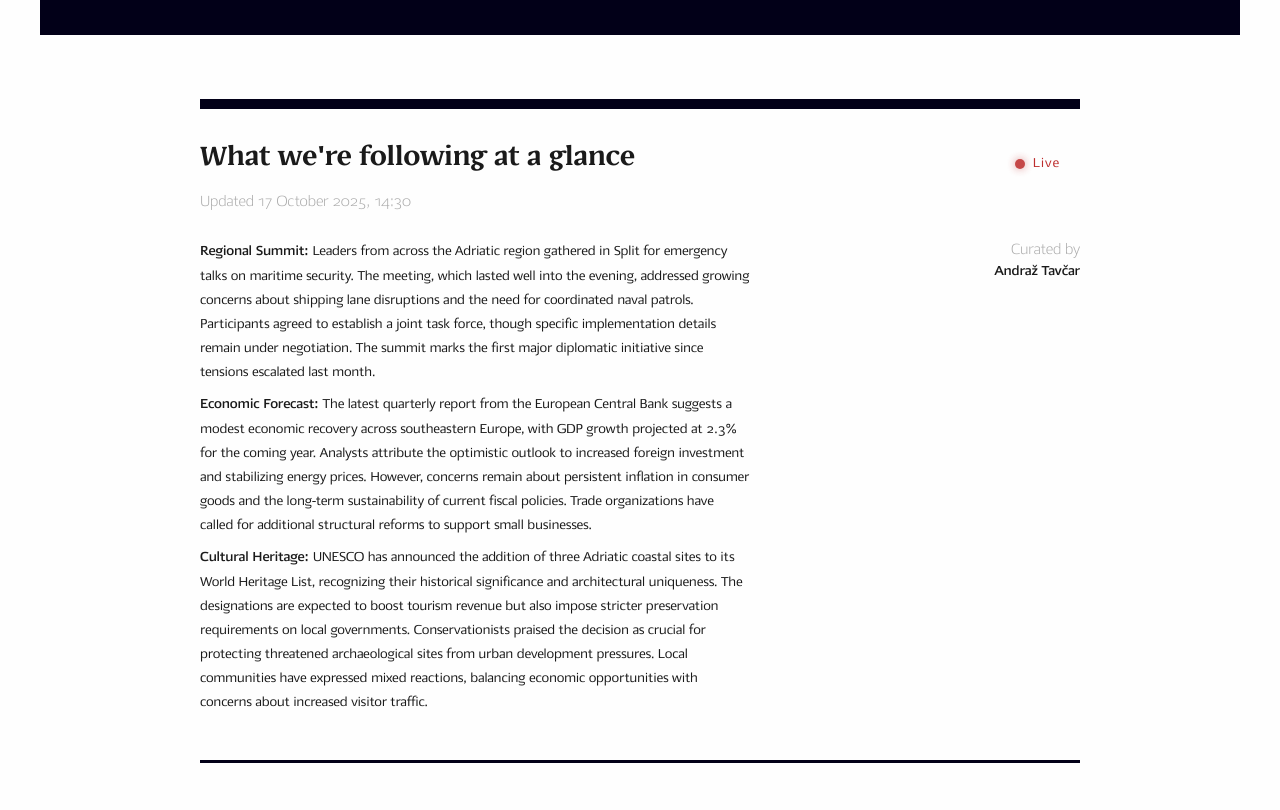
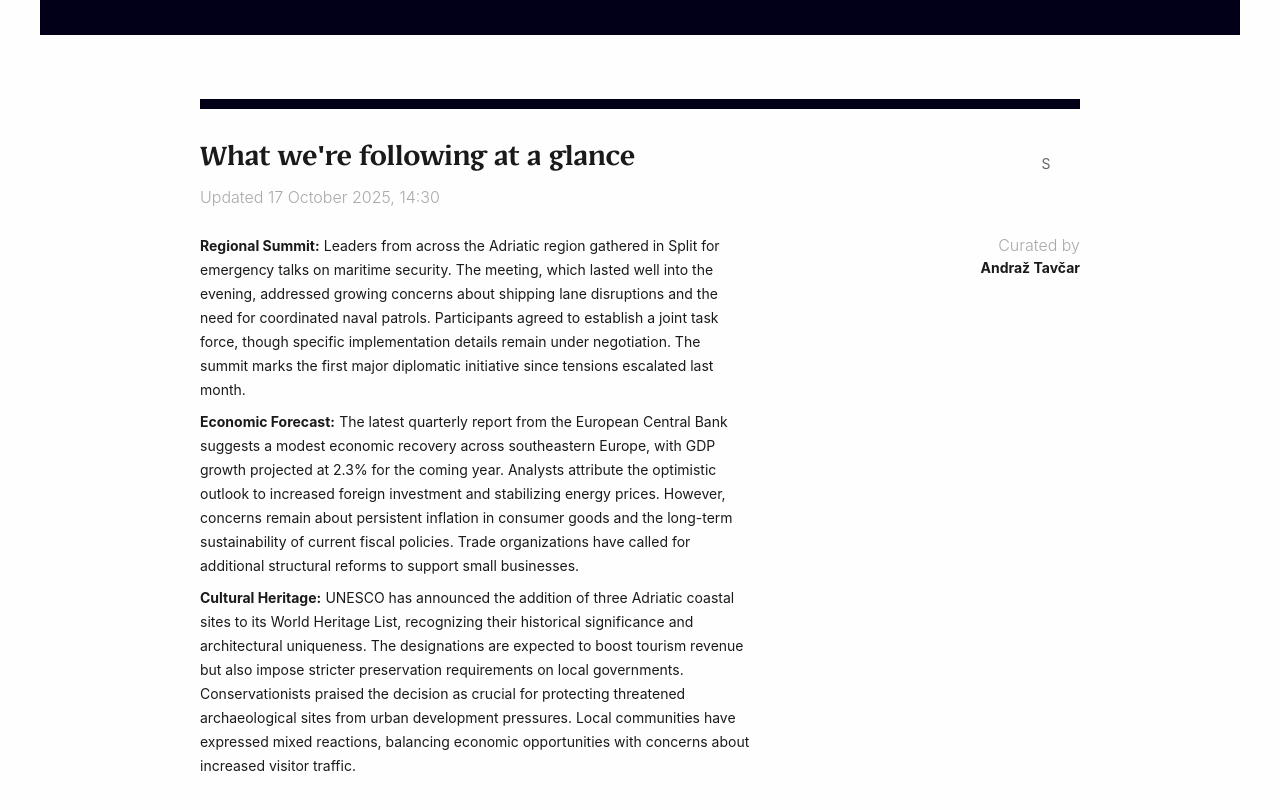
Before and after one commit to tramci/adriatic-website, a Jekyll site: the page built from index.html, in a window 1280 px wide and 1400 px high, scrolled down 1919 px, cut to the strip 103-926 px from the top of the window. Shown: the top 810 px of the strip. Built offline with Jekyll 4.4.1, drawn with Linux system fonts in a browser that asks for light colours; the list of posts is cut into pages by our own code.

Commit message:
Refactor article links and enhance live status indicator; add current issue callout

```diff
--- /dev/null
+++ b/_data/current_issue.yml
@@ -0,0 +1,3 @@
+title: "Our 2026 issue"
+image: "/assets/images/covers/2026-issue.svg"
+link: "/issues/2026/"
--- a/_layouts/home.html
+++ b/_layouts/home.html
@@ -44,23 +44,23 @@
     {% assign recent_posts = site.posts | where_exp: "post", "post.url != featured_post.url" %}
     {% for post in recent_posts limit: 2 %}
       <article class="article-item">
-        <a href="{{ post.url | relative_url }}" class="article-link">
+        <a href="{{ post.url | relative_url }}" class="article-image-link">
           {% if post.image %}
             <img src="{{ post.image | relative_url }}" alt="{{ post.title }}" class="article-thumbnail">
           {% else %}
             <img src="https://images.unsplash.com/photo-{{ forloop.index | plus: 1541872705 }}?w=240&h=120&fit=crop" alt="{{ post.title }}" class="article-thumbnail">
           {% endif %}
+        </a>
         <div class="article-content">
           <span class="category-tag {{ post.category }}">
             {% if post.category_display %}{{ post.category_display }}{% else %}{{ post.category }}{% endif %}
           </span>
-            <h3>{{ post.title }}</h3>
+          <h3><a href="{{ post.url | relative_url }}" class="article-title-link">{{ post.title }}</a></h3>
           <p class="article-excerpt">{{ post.excerpt | strip_html }}</p>
           {% if post.author %}
             <div class="article-author">{{ post.author }}</div>
           {% endif %}
         </div>
-        </a>
       </article>
     {% endfor %}
   </div>
@@ -93,9 +93,61 @@
       </div>
 
       <div class="newswire-live-indicator">
-        <span class="live-dot-glow"></span>
-        <span class="live-text">Live</span>
+        <span class="live-status-text"></span><span class="live-cursor">█</span>
       </div>
+
+      <script>
+        (function() {
+          const activities = [
+            "Brewing coffee",
+            "Monitoring feeds",
+            "Fact-checking",
+            "On the phone",
+            "Watching Brussels",
+            "Filing copy",
+            "Swimming",
+            "Brainstorming",
+            "Vibing",
+            "Catching a lil' motion",
+            "Out for lunch",
+            "At the kiosk",
+            "On assignment",
+            "Meeting contacts"
+          ];
+
+          const statusEl = document.querySelector('.live-status-text');
+          let currentIndex = Math.floor(Math.random() * activities.length);
+          let charIndex = 0;
+          let currentText = '';
+          let isTyping = true;
+
+          function getNextActivity() {
+            currentText = activities[currentIndex] + '...';
+            currentIndex = (currentIndex + 1) % activities.length;
+            charIndex = 0;
+            isTyping = true;
+          }
+
+          function tick() {
+            if (isTyping) {
+              if (charIndex < currentText.length) {
+                statusEl.textContent = currentText.slice(0, charIndex + 1);
+                charIndex++;
+                setTimeout(tick, 50);
+              } else {
+                isTyping = false;
+                setTimeout(tick, 2000);
+              }
+            } else {
+              getNextActivity();
+              tick();
+            }
+          }
+
+          getNextActivity();
+          tick();
+        })();
+      </script>
     </div>
 
     <div class="newswire-content">
@@ -121,23 +173,23 @@
   <div class="articles-grid">
     {% for post in recent_posts offset: 2 limit: 4 %}
       <article class="article-item">
-        <a href="{{ post.url | relative_url }}" class="article-link">
+        <a href="{{ post.url | relative_url }}" class="article-image-link">
           {% if post.image %}
             <img src="{{ post.image | relative_url }}" alt="{{ post.title }}" class="article-thumbnail">
           {% else %}
             <img src="https://images.unsplash.com/photo-{{ forloop.index | plus: 1541872705 }}?w=240&h=120&fit=crop" alt="{{ post.title }}" class="article-thumbnail">
           {% endif %}
+        </a>
         <div class="article-content">
           <span class="category-tag {{ post.category }}">
             {% if post.category_display %}{{ post.category_display }}{% else %}{{ post.category }}{% endif %}
           </span>
-            <h3>{{ post.title }}</h3>
+          <h3><a href="{{ post.url | relative_url }}" class="article-title-link">{{ post.title }}</a></h3>
           <p class="article-excerpt">{{ post.excerpt | strip_html }}</p>
           {% if post.author %}
             <div class="article-author">{{ post.author }}</div>
           {% endif %}
         </div>
-        </a>
       </article>
     {% endfor %}
   </div>
--- a/assets/css/main.css
+++ b/assets/css/main.css
@@ -49,96 +49,6 @@
   font-display: swap;
 }
 
-/* Saj JY - Full family */
-@font-face {
-  font-family: 'Saj JY';
-  src: url('/azt/assets/fonts/SajJY-UltraThin.woff2') format('woff2'),
-       url('/azt/assets/fonts/SajJY-UltraThin.woff') format('woff');
-  font-weight: 100;
-  font-style: normal;
-  font-display: swap;
-}
-
-@font-face {
-  font-family: 'Saj JY';
-  src: url('/azt/assets/fonts/SajJY-UltraThinItalic.woff2') format('woff2'),
-       url('/azt/assets/fonts/SajJY-UltraThinItalic.woff') format('woff');
-  font-weight: 100;
-  font-style: italic;
-  font-display: swap;
-}
-
-@font-face {
-  font-family: 'Saj JY';
-  src: url('/azt/assets/fonts/SajJY-Light.woff2') format('woff2'),
-       url('/azt/assets/fonts/SajJY-Light.woff') format('woff');
-  font-weight: 300;
-  font-style: normal;
-  font-display: swap;
-}
-
-@font-face {
-  font-family: 'Saj JY';
-  src: url('/azt/assets/fonts/SajJY-LightItalic.woff2') format('woff2'),
-       url('/azt/assets/fonts/SajJY-LightItalic.woff') format('woff');
-  font-weight: 300;
-  font-style: italic;
-  font-display: swap;
-}
-
-@font-face {
-  font-family: 'Saj JY';
-  src: url('/azt/assets/fonts/SajJY.woff2') format('woff2'),
-       url('/azt/assets/fonts/SajJY.woff') format('woff');
-  font-weight: 400;
-  font-style: normal;
-  font-display: swap;
-}
-
-@font-face {
-  font-family: 'Saj JY';
-  src: url('/azt/assets/fonts/SajJY-Italic.woff2') format('woff2'),
-       url('/azt/assets/fonts/SajJY-Italic.woff') format('woff');
-  font-weight: 400;
-  font-style: italic;
-  font-display: swap;
-}
-
-@font-face {
-  font-family: 'Saj JY';
-  src: url('/azt/assets/fonts/SajJY-Bold.woff2') format('woff2'),
-       url('/azt/assets/fonts/SajJY-Bold.woff') format('woff');
-  font-weight: 700;
-  font-style: normal;
-  font-display: swap;
-}
-
-@font-face {
-  font-family: 'Saj JY';
-  src: url('/azt/assets/fonts/SajJY-BoldItalic.woff2') format('woff2'),
-       url('/azt/assets/fonts/SajJY-BoldItalic.woff') format('woff');
-  font-weight: 700;
-  font-style: italic;
-  font-display: swap;
-}
-
-@font-face {
-  font-family: 'Saj JY';
-  src: url('/azt/assets/fonts/SajJY-ExtraBold.woff2') format('woff2'),
-       url('/azt/assets/fonts/SajJY-ExtraBold.woff') format('woff');
-  font-weight: 800;
-  font-style: normal;
-  font-display: swap;
-}
-
-@font-face {
-  font-family: 'Saj JY';
-  src: url('/azt/assets/fonts/SajJY-ExtraBoldItalic.woff2') format('woff2'),
-       url('/azt/assets/fonts/SajJY-ExtraBoldItalic.woff') format('woff');
-  font-weight: 800;
-  font-style: italic;
-  font-display: swap;
-}
 
 /* Maca Light */
 @font-face {
@@ -702,14 +612,27 @@
   border-bottom: none;
 }
 
-.article-link {
+.article-item {
   display: grid;
   grid-template-columns: 420px 1fr;
   gap: var(--z-ds-space-m);
   width: 100%;
+  align-items: start;
+}
+
+.article-image-link {
+  display: block;
+}
+
+.article-title-link {
   color: inherit;
   text-decoration: none;
-  align-items: start;
+}
+
+.article-title-link:hover {
+  text-decoration: underline;
+  text-decoration-color: #bd2d2d;
+  text-underline-offset: 4px;
 }
 
 .article-thumbnail {
@@ -743,11 +666,6 @@
   position: relative;
 }
 
-.article-link:hover h3 {
-  text-decoration: underline;
-  text-decoration-color: #bd2d2d;
-  text-underline-offset: 4px;
-}
 
 /* Article Grid Excerpts */
 .article-excerpt {
@@ -764,8 +682,7 @@
   display: none !important;
 }
 
-.hero-link:hover,
-.article-link:hover {
+.hero-link:hover {
   cursor: pointer;
   background-color: transparent;
 }
@@ -947,47 +864,43 @@
 }
 
 .newswire-timestamp {
-  font-family: 'Saj JY', Arial, sans-serif;
+  font-family: 'Inter', -apple-system, BlinkMacSystemFont, 'Segoe UI', Roboto, sans-serif;
   font-size: var(--z-ds-fontsize-16);
   font-style: normal;
   color: #A9A9A9;
   font-weight: 300;
-  margin: 0;
-}
-
-/* Live indicator - blinking dot with glow */
-@keyframes blink-slow {
-  0%, 100% {
-    opacity: 1;
-  }
-  50% {
-    opacity: 0.3;
-  }
-}
-
+  margin: -0.25rem 0 0 0;
+}
+
+/* Live indicator - typewriter status text */
 .newswire-live-indicator {
   display: inline-flex;
   align-items: center;
-  gap: 0.5rem;
   margin: 20px;
 }
 
-.live-dot-glow {
-  width: 10px;
-  height: 10px;
-  background-color: #bd2d2d;
-  border-radius: 50%;
-  animation: blink-slow 2s ease-in-out infinite;
-  box-shadow: 0 0 8px rgba(189, 45, 45, 0.6);
-}
-
-.live-text {
-  font-family: 'Saj JY', Arial, sans-serif;
+.live-status-text {
+  font-family: 'Inter', -apple-system, BlinkMacSystemFont, 'Segoe UI', Roboto, sans-serif;
   font-size: 0.875rem;
   font-weight: 400;
-  letter-spacing: 1px;
+  color: #666;
+}
+
+@keyframes cursor-blink {
+  0%, 50% {
+    opacity: 1;
+  }
+  51%, 100% {
+    opacity: 0;
+  }
+}
+
+.live-cursor {
+  font-family: monospace;
+  font-size: 0.875rem;
   color: #bd2d2d;
-  text-transform: none;
+  animation: cursor-blink 1s step-end infinite;
+  margin-left: 1px;
 }
 
 .newswire-content {
@@ -1015,7 +928,7 @@
 }
 
 .newswire-topic {
-  font-family: 'Saj JY', Arial, sans-serif;
+  font-family: 'Inter', -apple-system, BlinkMacSystemFont, 'Segoe UI', Roboto, sans-serif;
   font-size: var(--z-ds-fontsize-14);
   font-weight: 700;
   color: var(--z-ds-color-text-100);
@@ -1023,7 +936,7 @@
 }
 
 .newswire-description {
-  font-family: 'Saj JY', Arial, sans-serif;
+  font-family: 'Inter', -apple-system, BlinkMacSystemFont, 'Segoe UI', Roboto, sans-serif;
   font-size: var(--z-ds-fontsize-14);
   font-weight: 400;
   color: var(--z-ds-color-text-100);
@@ -1039,7 +952,7 @@
 }
 
 .newswire-curator-label {
-  font-family: 'Saj JY', Arial, sans-serif;
+  font-family: 'Inter', -apple-system, BlinkMacSystemFont, 'Segoe UI', Roboto, sans-serif;
   font-weight: 300;
   font-style: normal;
   font-size: var(--z-ds-fontsize-16);
@@ -1047,7 +960,7 @@
 }
 
 .newswire-curator-name {
-  font-family: 'Saj JY', Arial, sans-serif;
+  font-family: 'Inter', -apple-system, BlinkMacSystemFont, 'Segoe UI', Roboto, sans-serif;
   font-size: var(--z-ds-fontsize-14);
   font-weight: 700;
   color: var(--z-ds-color-text-100);
@@ -1136,14 +1049,14 @@
 /* Post Author */
 .post-author-name {
   font-family: 'Adriatic22', Arial, sans-serif;
-  font-size: 1.5rem;
+  font-size: 1.75rem;
   color: var(--z-ds-color-text-100);
   margin-bottom: 0;
 }
 
 .by-text,
 .author-name {
-  font-weight: 700;
+  font-weight: 400;
 }
 
 .author-role {
@@ -1169,6 +1082,7 @@
 .post-image-caption {
   max-width: 750px;
   margin: var(--z-ds-space-s) auto 0;
+  font-family: 'Inter', -apple-system, BlinkMacSystemFont, 'Segoe UI', Roboto, sans-serif;
   color: var(--z-ds-color-text-70);
   font-size: var(--z-ds-fontsize-14);
   text-align: center;
@@ -1176,7 +1090,8 @@
 }
 
 .post-image-caption .credit {
-  opacity: 0.8;
+  color: #A9A9A9;
+  opacity: 1;
 }
 
 /* Post Lede - After image, same width as body */
@@ -1200,8 +1115,9 @@
 
 /* Post Body Content - Optimal reading width */
 .post-content {
+  position: relative;
   font-family: 'Adriatic22', 'Source Serif Pro', Georgia, serif;
-  font-size: 1.5rem;
+  font-size: 1.625rem;
   line-height: 1.25;
   font-weight: 400;
   color: #111111;
@@ -1213,7 +1129,7 @@
 .post-content h1,
 .post-content h2,
 .post-content h3 {
-  font-family: 'Saj JY', 'Inter', 'Helvetica Neue', Arial, sans-serif;
+  font-family: 'Inter', -apple-system, BlinkMacSystemFont, 'Segoe UI', Roboto, sans-serif;
   color: var(--z-ds-color-text-100);
   margin: var(--z-ds-space-xl) 0 var(--z-ds-space-l);
   line-height: 1.3;
@@ -1249,11 +1165,25 @@
 }
 
 .post-content blockquote {
-  border-left: 3px solid var(--z-ds-color-accent-100);
-  padding-left: var(--z-ds-space-l);
-  margin: var(--z-ds-space-l) 0;
-  color: var(--z-ds-color-text-70);
-  font-style: italic;
+  position: relative;
+  border: none;
+  padding-left: 3.5rem;
+  margin: var(--z-ds-space-xl) 0;
+  color: var(--z-ds-color-text-100);
+  font-style: normal;
+  font-size: 1.75rem;
+}
+
+.post-content blockquote::before {
+  content: '"';
+  position: absolute;
+  left: 0;
+  top: -0.25rem;
+  font-family: 'Adriatic22', Georgia, serif;
+  font-size: 5rem;
+  line-height: 1;
+  color: #bd2d2d;
+  font-style: normal;
 }
 
 .post-content strong {
@@ -1272,6 +1202,75 @@
 
 .post-content a:hover {
   text-decoration: underline;
+}
+
+/* =======================================================================
+   CURRENT ISSUE CALLOUT (In-article sidebar)
+   ======================================================================= */
+.post-container {
+  position: relative;
+}
+
+.current-issue-callout {
+  position: absolute;
+  left: calc(50% - 560px);
+  top: 200px;
+  width: 180px;
+  text-align: left;
+}
+
+.current-issue-heading {
+  font-family: 'Adriatic22', Georgia, serif;
+  font-size: 2.5rem;
+  font-style: italic;
+  font-weight: 400;
+  color: #bd2d2d;
+  margin: 0 0 0.75rem 0;
+}
+
+.current-issue-image-link {
+  display: block;
+  margin-bottom: 0.5rem;
+}
+
+.current-issue-image-link img {
+  width: 100%;
+  height: auto;
+  display: block;
+}
+
+.current-issue-link {
+  font-family: 'Adriatic22', Georgia, serif;
+  font-size: 1.5rem;
+  color: #111111;
+  text-decoration: none;
+}
+
+.current-issue-link:hover {
+  color: #bd2d2d;
+}
+
+.current-issue-link-text {
+}
+
+.current-issue-dots::after {
+  content: '';
+  animation: ellipsis 1.5s infinite;
+}
+
+@keyframes ellipsis {
+  0% { content: ''; }
+  25% { content: '.'; }
+  50% { content: '..'; }
+  75% { content: '...'; }
+  100% { content: '...'; }
+}
+
+/* Hide on mobile - too narrow for float */
+@media (max-width: 48em) {
+  .current-issue-callout {
+    display: none;
+  }
 }
 
 /* =======================================================================
@@ -1477,10 +1476,6 @@
     padding-bottom: var(--z-ds-space-l);
   }
 
-  .article-link {
-    display: block;
-  }
-
   .article-thumbnail {
     width: 100%;
     height: 200px;
@@ -1526,7 +1521,7 @@
     gap: var(--z-ds-space-l);
   }
 
-  .article-link {
+  .article-item {
     grid-template-columns: 360px 1fr;
     gap: var(--z-ds-space-l);
   }
@@ -1628,7 +1623,7 @@
 }
 
 .category-title {
-  font-family: 'Saj JY', 'Inter', 'Helvetica Neue', Helvetica, Arial, FreeSans, sans-serif;
+  font-family: 'Inter', -apple-system, BlinkMacSystemFont, 'Segoe UI', Roboto, sans-serif;
   font-size: var(--z-ds-fontsize-34);
   font-weight: 700;
   color: var(--z-ds-color-text-100);
@@ -1674,7 +1669,7 @@
 }
 
 .post-card-content h2 {
-  font-family: 'Saj JY', 'Inter', 'Helvetica Neue', Helvetica, Arial, FreeSans, sans-serif;
+  font-family: 'Inter', -apple-system, BlinkMacSystemFont, 'Segoe UI', Roboto, sans-serif;
   font-size: var(--z-ds-fontsize-24);
   font-weight: 600;
   color: var(--z-ds-color-text-100);
@@ -1839,10 +1834,6 @@
     padding-bottom: var(--z-ds-space-l);
   }
 
-  .article-link {
-    display: block;
-  }
-
   .article-thumbnail {
     width: 100%;
     height: 200px;
@@ -2012,7 +2003,7 @@
     gap: var(--z-ds-space-l);
   }
 
-  .article-link {
+  .article-item {
     grid-template-columns: 360px 1fr;
     gap: var(--z-ds-space-l);
   }
```
Also changed, not shown: _layouts/post.html (+36 -2 lines), _posts/2025-06-03-insurance-needs-a-new-language.md (+2 -2 lines), _posts/2025-06-23-bid-for-relevance.md (+1 -1 lines), assets/images/covers/2026-issue.svg (added). Lines whose indentation alone changed are shown as unchanged.
